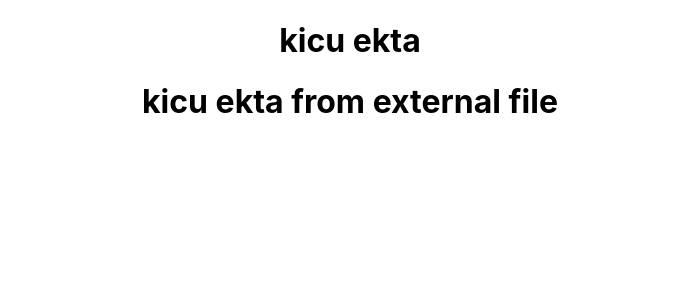
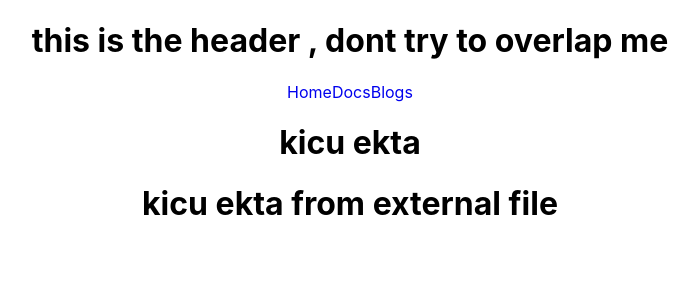
Before and after one commit to Mah-mu-dul/use-external-file-in-react, a React (Create React App) app: page / in a window 1280 px wide. Shown: the top 300 px of the page, without its empty margins (290-989 px from the left). Built offline with nearby package versions, Linux system fonts and the light colour scheme.

Commit message:
nav added

```diff
--- a/src/App.js
+++ b/src/App.js
@@ -1,10 +1,15 @@
 import logo from './logo.svg';
 import './App.css';
 import Countries from './components/countries/Countries';
+import Header from './components/Header/Header';
+import './components/Header/header.css'
+import './components/countries/countries.css'
 
 function App() {
   return (
     <div className="App">
+      <Header></Header>
+
       <h1>kicu ekta</h1>
       <Countries></Countries>
     </div>
--- /dev/null
+++ b/src/components/Header/Header.js
@@ -0,0 +1,16 @@
+import React from 'react';
+
+const Header = () => {
+    return (
+        <div>
+            <h1>this is the header , dont try to overlap me </h1>
+            <nav class="nav">
+                <a href="/home">Home</a>
+                <a href="/docs">Docs</a>
+                <a href="/blogs">Blogs</a>
+            </nav>
+        </div>
+    );
+};
+
+export default Header;
--- /dev/null
+++ b/src/components/Header/header.css
@@ -0,0 +1,3 @@
+.nav a{
+    text-decoration: none;
+}
```
